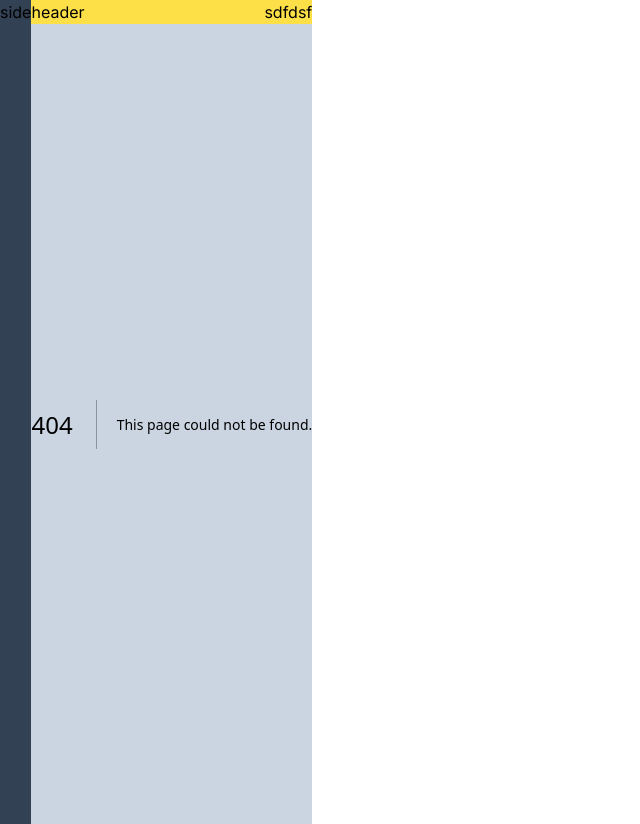
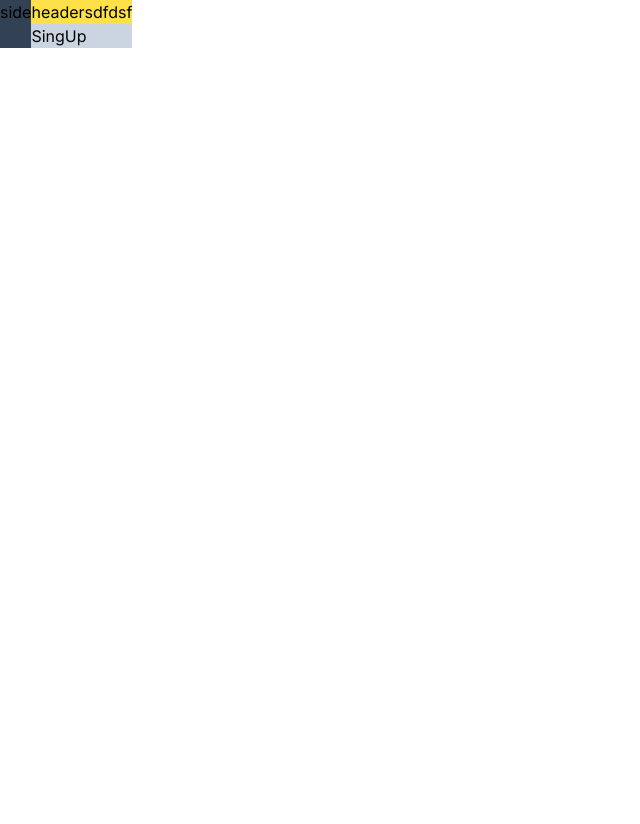
Before and after one commit to new-crystal/rn-wreckcar, a Next.js app: page /singup in a window 1280 px wide. Before the commit this address had no page. Shown: the whole page, without its empty margins (0-640 px from the left). After the commit the page ends 800 px from the top, so only its background shows below. Built offline with nearby package versions, Linux system fonts and the light colour scheme.

Commit message:
:sparkles:CREATE.라우트 폴더 생성

```diff
--- a/package.json
+++ b/package.json
@@ -7,17 +7,17 @@
     "build": "next build",
     "start": "next start",
     "lint": "next lint",
-    "sv": "json-server ./public/data/data.json --port 3001"
+    "sv": "json-server ./public/data/data.json --port 5001"
   },
   "dependencies": {
     "@types/json-server": "^0.14.4",
+    "json-server": "^0.17.3",
     "@types/node": "20.2.5",
     "@types/react": "18.2.7",
     "@types/react-dom": "18.2.4",
     "autoprefixer": "10.4.14",
     "eslint": "8.41.0",
     "eslint-config-next": "13.4.4",
-    "json-server": "^0.17.3",
     "next": "13.4.4",
     "postcss": "8.4.23",
     "react": "18.2.0",
--- /dev/null
+++ b/src/app/(user)/singin/page.tsx
@@ -0,0 +1,5 @@
+import React from 'react';
+
+export default function SingInPage() {
+  return <div>SingIn</div>;
+}
--- /dev/null
+++ b/src/app/(user)/singup/page.tsx
@@ -0,0 +1,5 @@
+import React from 'react';
+
+export default function SingUpPage() {
+  return <div>SingUp</div>;
+}
```
